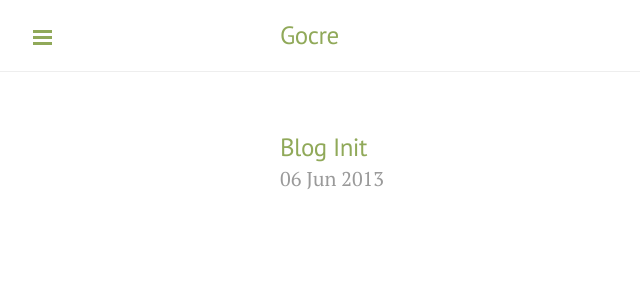
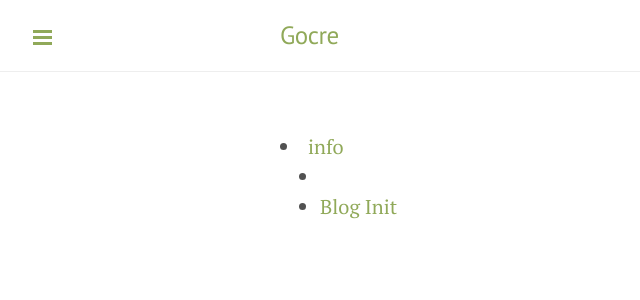
Before and after one commit to gocre/gocre.github.io, a Jekyll site: the page built from index.html, in a window 1280 px wide. Shown: the top 300 px of the page, without its empty margins (0-640 px from the left). Built offline with Jekyll 4.4.1, drawn with Linux system fonts in a browser that asks for light colours; Markdown is read by kramdown in place of the engine named in the settings; the list of posts is cut into pages by our own code.

Commit message:
sort by category

```diff
--- a/index.html
+++ b/index.html
@@ -3,15 +3,15 @@ layout: default
 title: Home
 ---
 
-<div class="posts">
-  {% for post in paginator.posts %}
-  <div class="post archive-list--post">
-    <h1 class="post-title archive-list--title">
-      <a href="{{ post.url }}">
-        {{ post.title }}
-      </a>
-    </h1>
-    <span class="post-date">{{ post.date | date_to_string }}</span>
-  </div>
-  {% endfor %}
-</div>
+
+{% for category in site.categories %}
+  <li><a name="{{ category | first }}">{{ category | first }}</a>
+    <ul>
+    {% for posts in category %}
+      {% for post in posts %}
+        <li><a href="{{ post.url }}">{{ post.title }}</a></li>
+      {% endfor %}
+    {% endfor %}
+    </ul>
+  </li>
+{% endfor %}
```
